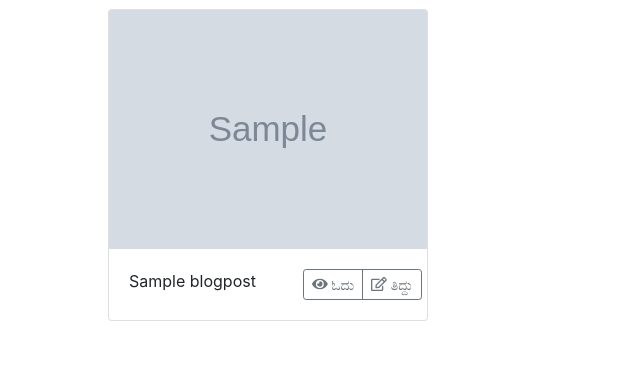
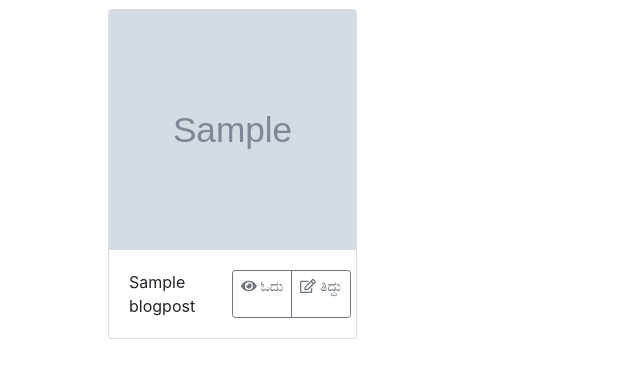
Before and after one commit to amaradatta93/Hamsadatta, a Django app: page /me/posts in a window 1280 px wide. Shown: the part 56-434 px from the top of the page, without its empty margins (0-640 px from the left). Run offline with Django 3.2, Linux system fonts and the light colour scheme; tables that the repository leaves empty hold one stand-in row (values such as "Sample post"); grey boxes marked "Sample" are stand-in pictures; some libraries are stand-ins or nearby versions.

Commit message:
adjust card size to be uniform

```diff
--- a/dashboard/templates/main_page.html
+++ b/dashboard/templates/main_page.html
@@ -5,11 +5,9 @@
 <div class="container">
     <div class="row ml-2">
         {% for post in posts %}
-        <div class="col-md mb-2">
-            <div class="card mt-2" style="width: 20rem;">
-                <img class="card-img-top"
-                     src="{{ post.image }}"
-                     alt="Card image cap">
+        <div class="col-sm-3 mb-2">
+            <div class="card mt-2" >
+                <img class="card-img-top" style=" height: 15rem;" src="{{ post.image }}" alt="Card image cap">
                 <div class="card-body">
                     <div class="row">
                         <div class="col-lg">
```
